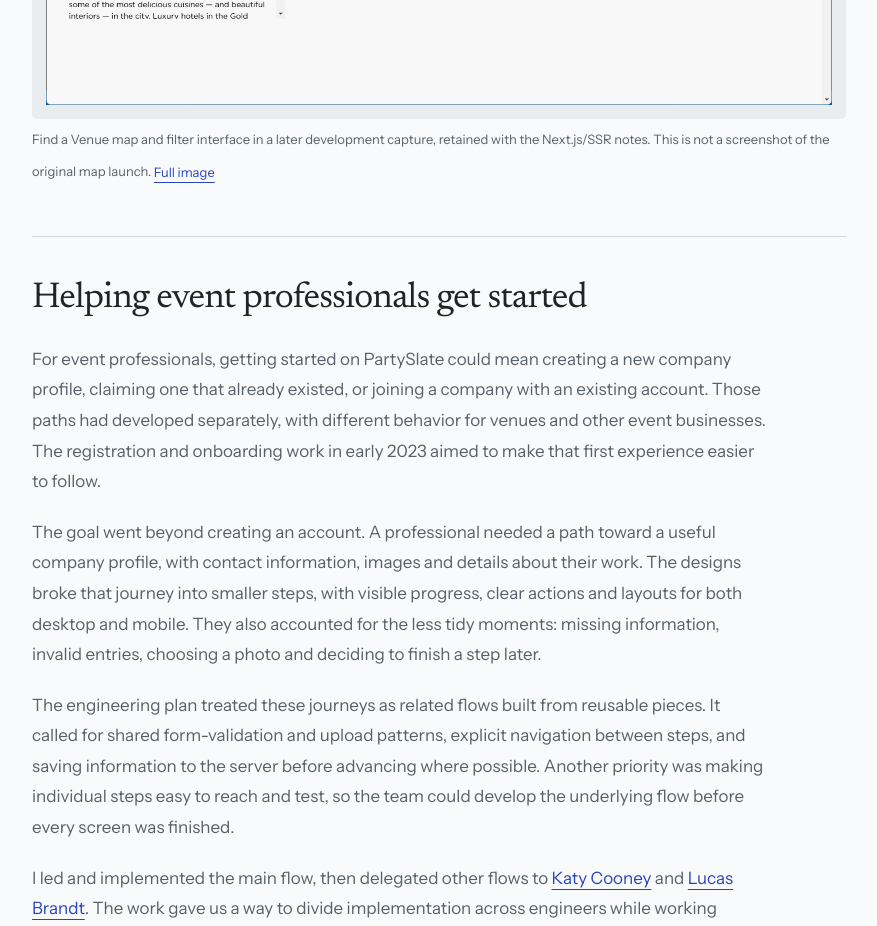
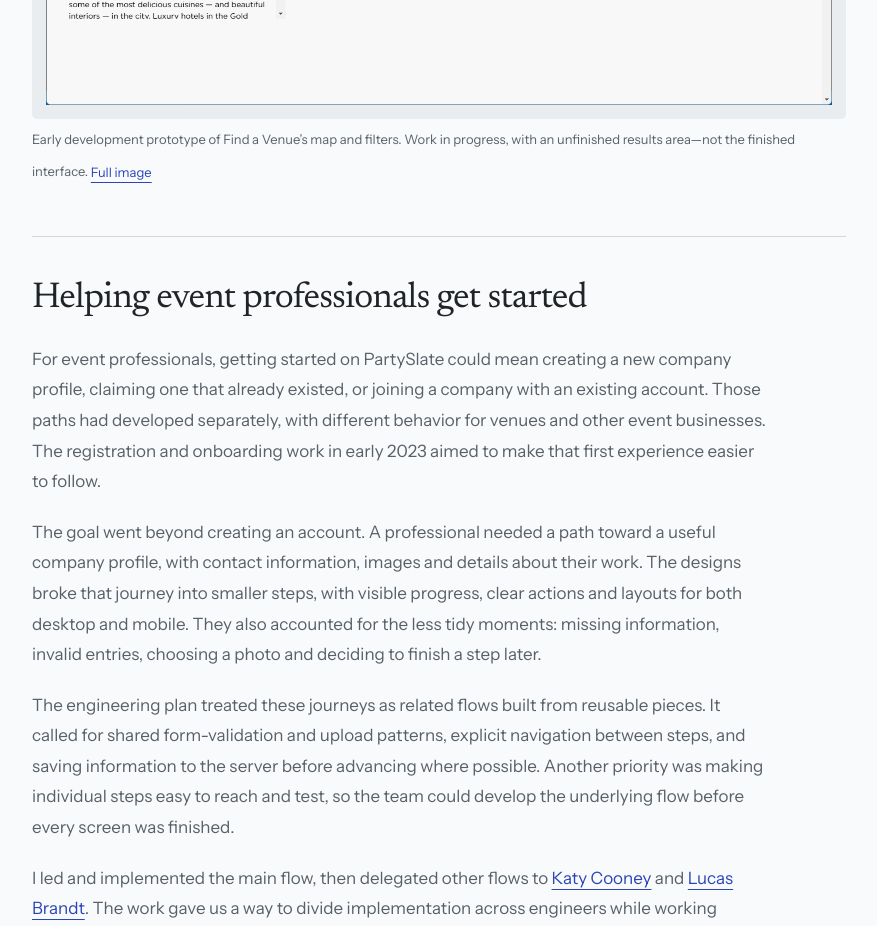
Before and after one commit to robabby/robabby, a Next.js app: page /work/partyslate in a window 1280 px wide. Shown: the part 3860-4786 px from the top of the page, without its empty margins (386-1263 px from the left). Built offline with nearby package versions, Linux system fonts and the light colour scheme; no server answers.

Commit message:
docs(partyslate): label venue image as an early prototype (SG-1779)

```diff
--- a/app/work/partyslate/page.tsx
+++ b/app/work/partyslate/page.tsx
@@ -28,7 +28,7 @@ const sections = [
       <p>{"I owned the entire frontend implementation and the data contracts it needed. That included adapting the existing URL-based API design so the frontend could fetch data as people interacted with the page."}</p>
       <p>{"People could drag the map to explore an area. Hovering over a listing highlighted its corresponding map pin and tooltip, and the map tooltips offered quick actions. The results and the map worked together, giving visitors a different way to navigate venues while retaining the existing search-zone approach."}</p>
       <p>{"We saw a substantial increase in engagement and in people contacting venues through Find a Venue. Contacting a venue was considered the highest-value action someone could take on the site. It was rewarding to see the engineering work contribute to that outcome."}</p>
-    </>, images: [{"src": "/images/partyslate/find-a-venue.png", "width": 1438, "height": 1392, "alt": "PartySlate Find a Venue development interface with filters and a map.", "caption": "Find a Venue map and filter interface in a later development capture, retained with the Next.js/SSR notes. This is not a screenshot of the original map launch."}] },
+    </>, images: [{"src": "/images/partyslate/find-a-venue.png", "width": 1438, "height": 1392, "alt": "Early development prototype of PartySlate’s Find a Venue map and filters, with an unfinished results area.", "caption": "Early development prototype of Find a Venue’s map and filters. Work in progress, with an unfinished results area—not the finished interface."}] },
   { id: "onboarding", label: "Professional onboarding", title: "Helping event professionals get started", content: <>
       <p>{"For event professionals, getting started on PartySlate could mean creating a new company profile, claiming one that already existed, or joining a company with an existing account. Those paths had developed separately, with different behavior for venues and other event businesses. The registration and onboarding work in early 2023 aimed to make that first experience easier to follow."}</p>
       <p>{"The goal went beyond creating an account. A professional needed a path toward a useful company profile, with contact information, images and details about their work. The designs broke that journey into smaller steps, with visible progress, clear actions and layouts for both desktop and mobile. They also accounted for the less tidy moments: missing information, invalid entries, choosing a photo and deciding to finish a step later."}</p>
```
Also changed, not shown: public/images/partyslate/README.md.
